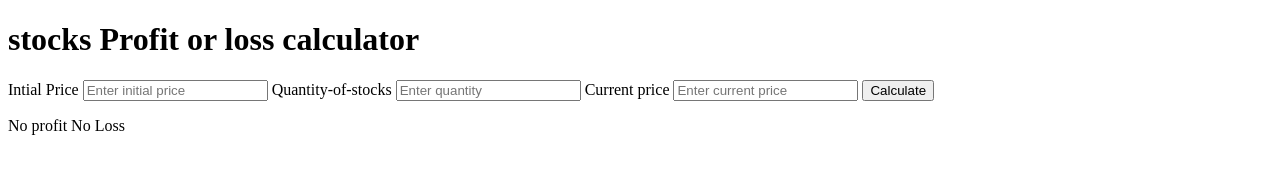
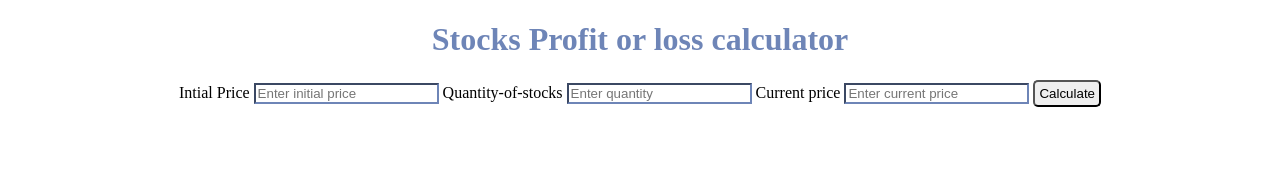
Before and after one commit to shirshakmaurya/stocks-p-and-l-calc, a plain HTML site: page index.html in a window 1280 px wide. Drawn offline with Linux system fonts and the light colour scheme.

Commit message:
Updated CSS, added readme

```diff
--- a/index.html
+++ b/index.html
@@ -5,9 +5,10 @@
     <meta http-equiv="X-UA-Compatible" content="IE=edge">
     <meta name="viewport" content="width=device-width, initial-scale=1.0">
     <title>Stocks profit and loss calculator</title>
+    <link href="style.css" rel="stylesheet" type="text/css" />
 </head>
 <body>
-    <h1> stocks Profit or loss calculator </h1>
+    <h1 id="main-heading"> Stocks Profit or loss calculator </h1>
     <main>
         <label for="initial-price">Intial Price</label>
         <input id="initial-price" type="number" placeholder="Enter initial price"/>
--- a/script.js
+++ b/script.js
@@ -4,7 +4,8 @@ const currentPrice = document.querySelector("#current-price")
 
 const calculateButton = document.querySelector("#calculate-button")
 
-const output = document.querySelector("#output")
+var output = document.querySelector("#output")
+showOutput("")
 
 function calculateProfitAndLoss(initial,quantity,current){
 
@@ -24,16 +25,17 @@ function calculateProfitAndLoss(initial,quantity,current){
 
     }
     else{
-        showOutput("No profit No Loss")
+        showOutput(`No profit No Loss`)
     }
 }
 
 
-calculateProfitAndLoss(10,10,10)
-
 function submitHandler(){
     if(initialPrice.value==='' || quantityOfStocks.value==='' || currentPrice.value===''){
         showOutput("Please enter all the fields")
+    }
+    else if(initialPrice.value<0 || quantityOfStocks.value<0 || currentPrice.value<0){
+        showOutput("The inputs should be positve. Negative inputs not allowed")
     }
     else{
     var ip = Number(initialPrice.value)
@@ -45,7 +47,7 @@ function submitHandler(){
 }
 
 function showOutput(str){
-    output.innerHTML=str
+    output.innerText=str
 }
 
 calculateButton.addEventListener("click", submitHandler)
--- a/style.css
+++ b/style.css
@@ -1,3 +1,21 @@
 body{
     text-align: center;
 }
+
+h1{
+    text-align: center;
+    color: #6e85b7;
+
+  }
+
+input{
+    border-color: #6e85b7;
+}
+
+button{
+    padding: 4px;
+    border-radius: 5px;
+}
+button:hover{
+    background-color: #6e85b7;
+}
```
Also changed, not shown: 1 other file.
